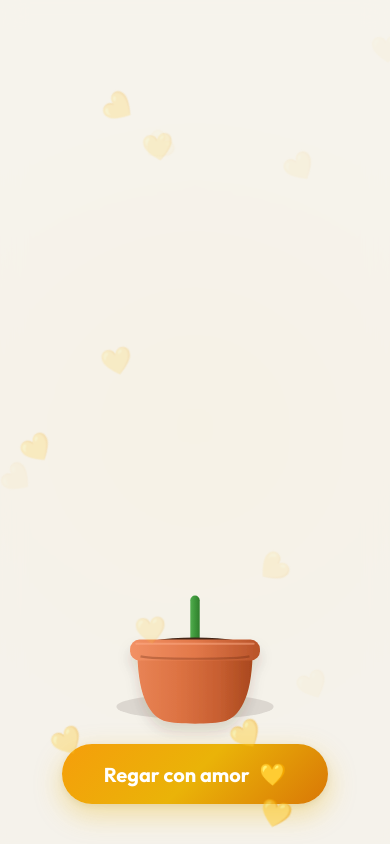
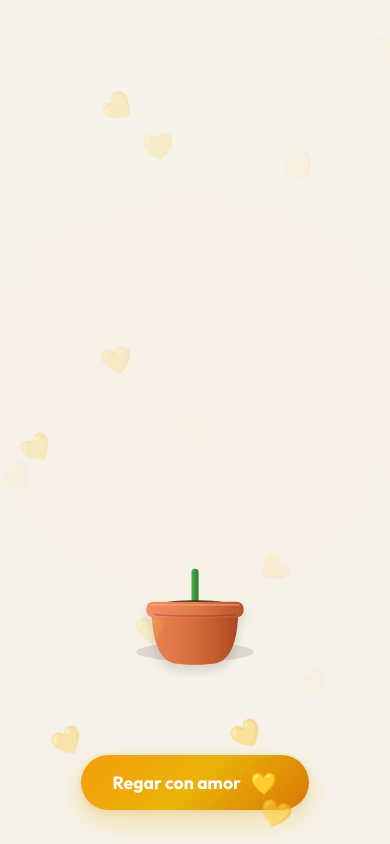
Before and after one commit to ramirolacci/Its.Yellow.Flowers, a React (Vite) app: page / in a window 390 px wide. Built offline with nearby package versions, Linux system fonts and the light colour scheme; a web font is replaced by a local one.

Commit message:
Mobile version completed

```diff
--- a/src/App.css
+++ b/src/App.css
@@ -413,3 +413,75 @@ body, #root {
 .modal-action-btn:active {
   transform: scale(0.97);
 }
+
+/* Mobile-Only Responsive Styles (max-width: 499px) - Desktop version remains 100% untouched */
+@media (max-width: 499px) {
+  .app-container {
+    height: 100dvh;
+    padding: max(1.2rem, env(safe-area-inset-top, 1.2rem)) 1rem max(1.5rem, env(safe-area-inset-bottom, 1.5rem)) 1rem;
+    justify-content: space-between;
+  }
+
+  .header-section {
+    min-height: 125px;
+    padding-top: 0.2rem;
+  }
+
+  .main-title {
+    font-size: 1.55rem;
+    margin-bottom: 0.35rem;
+  }
+
+  .reasons-list {
+    gap: 0.3rem;
+  }
+
+  .reason-item {
+    font-size: 1.05rem;
+  }
+
+  .special-phrase {
+    margin-top: 0.4rem;
+    font-size: 1.1rem;
+  }
+
+  .plant-section {
+    flex: 1;
+    max-height: 54vh;
+    padding-bottom: 0.2rem;
+  }
+
+  .flower-svg {
+    max-height: 330px;
+    width: 100%;
+  }
+
+  .footer-section {
+    padding-bottom: max(0.4rem, env(safe-area-inset-bottom, 0.4rem));
+  }
+
+  .water-button {
+    padding: 0.85rem 2rem;
+    font-size: 1.1rem;
+    margin-bottom: 0.2rem;
+  }
+
+  .modal-card {
+    width: 92%;
+    padding: 1.8rem 1.2rem 1.4rem 1.2rem;
+    border-radius: 28px;
+  }
+
+  .modal-card h2 {
+    font-size: 1.35rem;
+  }
+
+  .modal-original-text {
+    font-size: 1.02rem;
+  }
+
+  .modal-action-btn {
+    padding: 0.85rem 1.2rem;
+    font-size: 1.05rem;
+  }
+}
```
